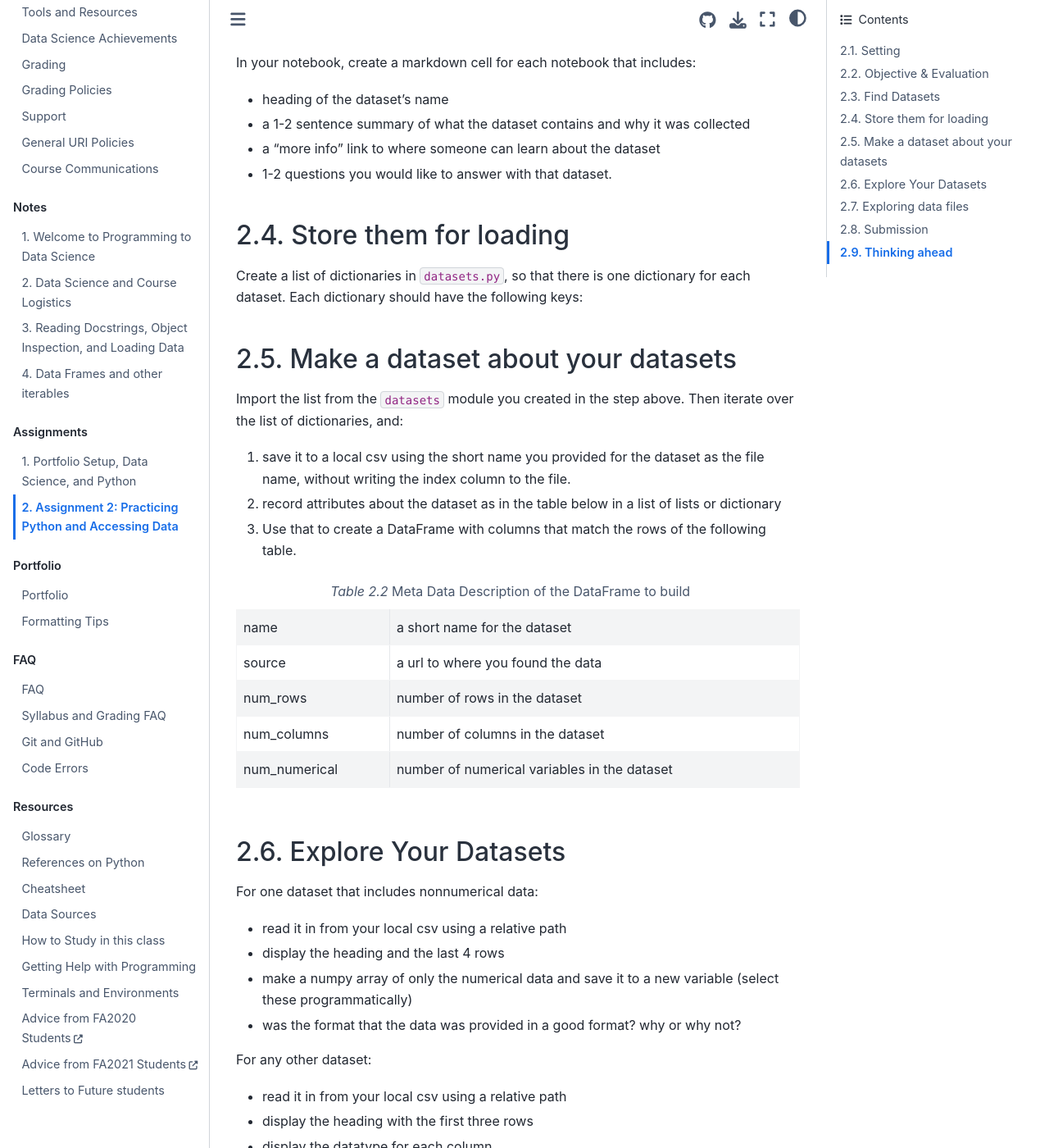
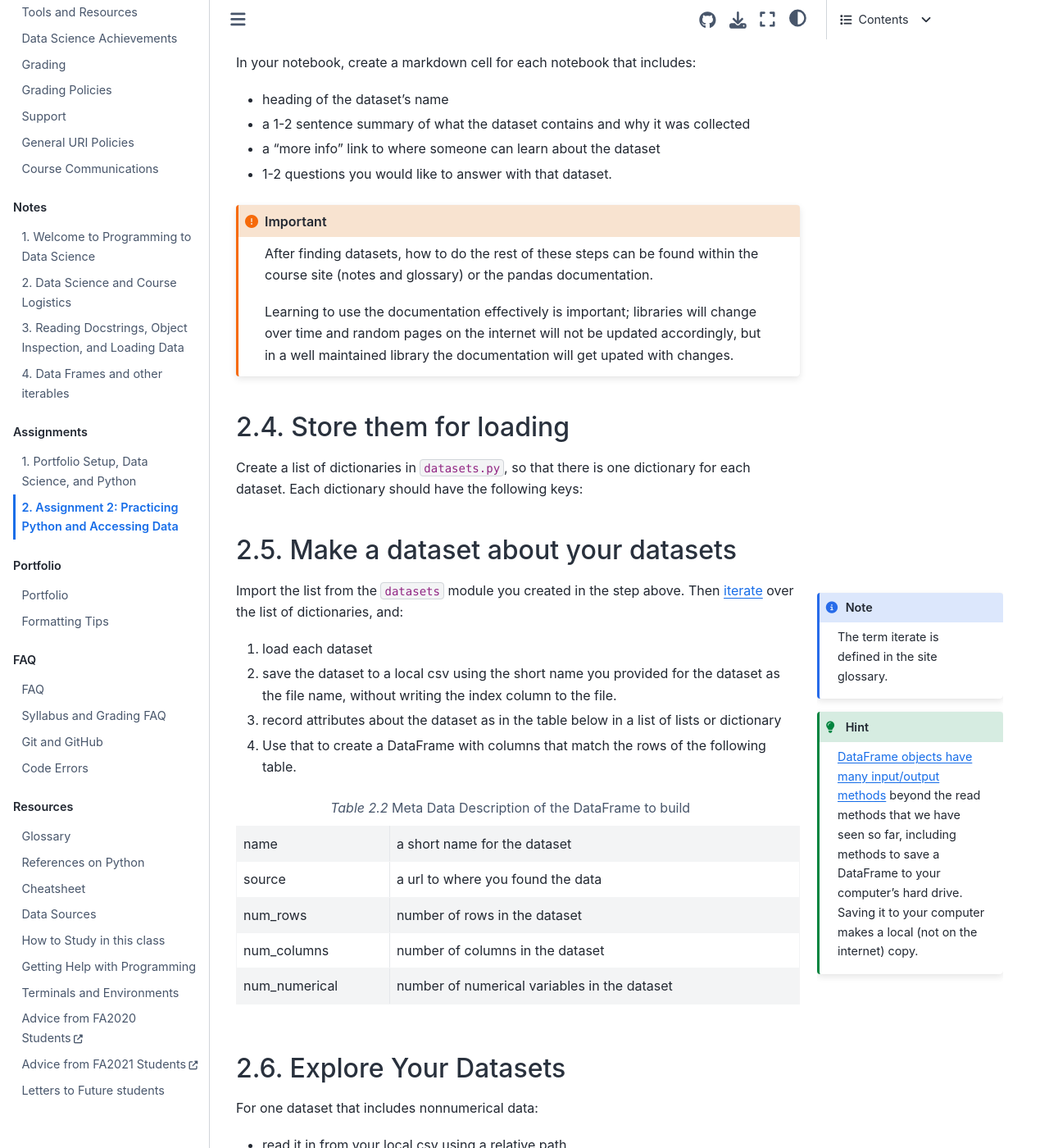
Before and after one commit to rhodyprog4ds/BrownFall22, a Jupyter Book: the page built from assignments/02-python-access.md, in a window 1280 px wide and 1400 px high, scrolled down 1471 px. Shown: the whole window at 82% size. Built offline with Jupyter Book 1.0.4 settings and Sphinx 7.4.7 and the Sphinx Book theme 1.1.4, drawn with Linux system fonts in a browser that asks for light colours; pages that are not in the unit, such as notebooks, are missing from menus.

Commit message:
link glossary, add hints and make explicit and implied step

`````diff
--- a/assignments/02-python-access.md
+++ b/assignments/02-python-access.md
@@ -64,6 +64,14 @@ In your notebook, create a markdown cell for each notebook that includes:
 - a "more info" link to where someone can learn about the dataset
 - 1-2 questions you would like to answer with that dataset.
 
+```{important}
+After finding datasets, how to do the rest of these steps can be found within the course site (notes and glossary) or the pandas documentation.
+
+Learning to use the documentation effectively is important; libraries will change over time and random pages on the internet will not be updated accordingly, but in a well maintained library the documentation will get upated with changes.
+
+```
+
+
 ## Store them for loading
 
 Create a list of dictionaries in `datasets.py`, so that there is one dictionary for each dataset. Each dictionary should have the following keys:
@@ -82,10 +90,20 @@ Create a list of dictionaries in `datasets.py`, so that there is one dictionary
 
 ## Make a dataset about your datasets
 
+````{margin}
+```{note}
+The term iterate is defined in the site glossary.
+```
+
+```{hint}
+[DataFrame objects have many input/output methods](https://pandas.pydata.org/docs/reference/io.html) beyond the read methods that we have seen so far, including methods to save a DataFrame to your computer's hard drive. Saving it to your computer makes a local (not on the internet) copy.
+```
+````
 Import the list from the `datasets` module you created in the step above.
-Then iterate over the list of dictionaries, and:
+Then {term}`iterate` over the list of dictionaries, and:
 
-1. save it to a local csv using the short name you provided for the dataset as the file name, without writing the index column to the file.
+1. load each dataset
+1. save the dataset to a local csv using the short name you provided for the dataset as the file name, without writing the index column to the file.
 1. record attributes about the dataset as in the table below in a list of lists or dictionary
 1. Use that to create a DataFrame with columns that match the rows of the following table.
 
`````
